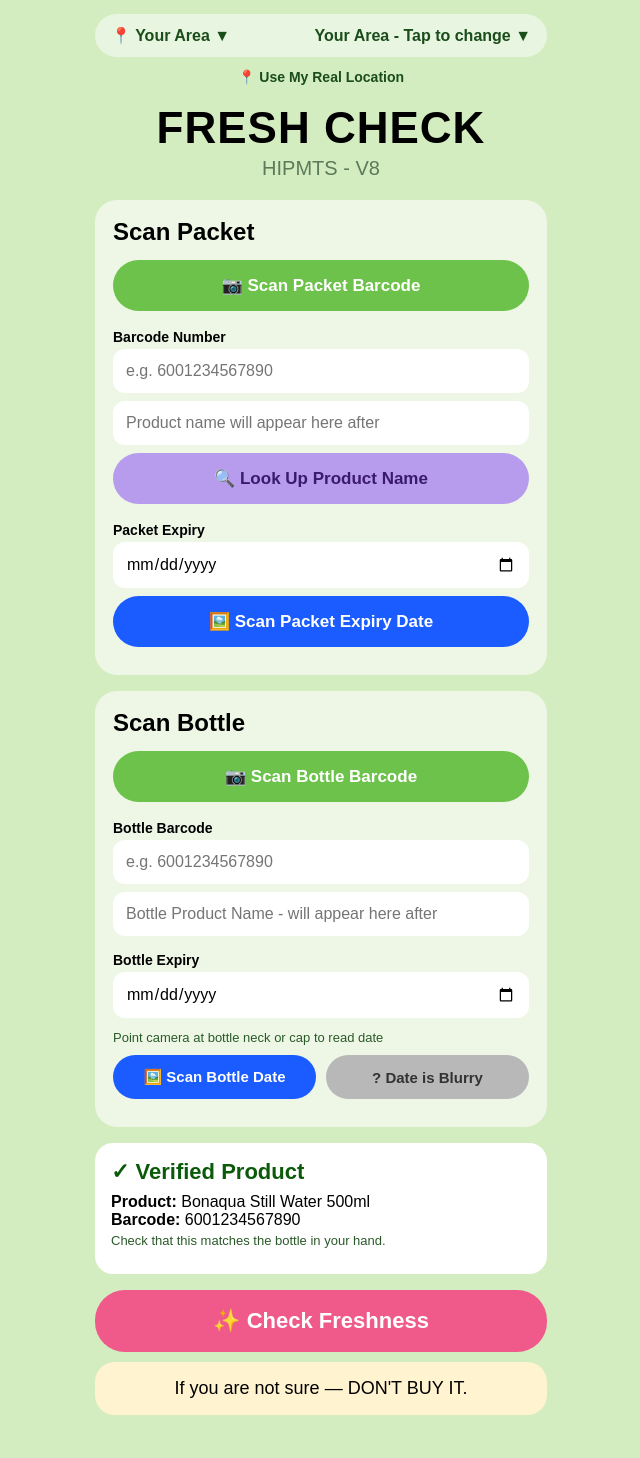
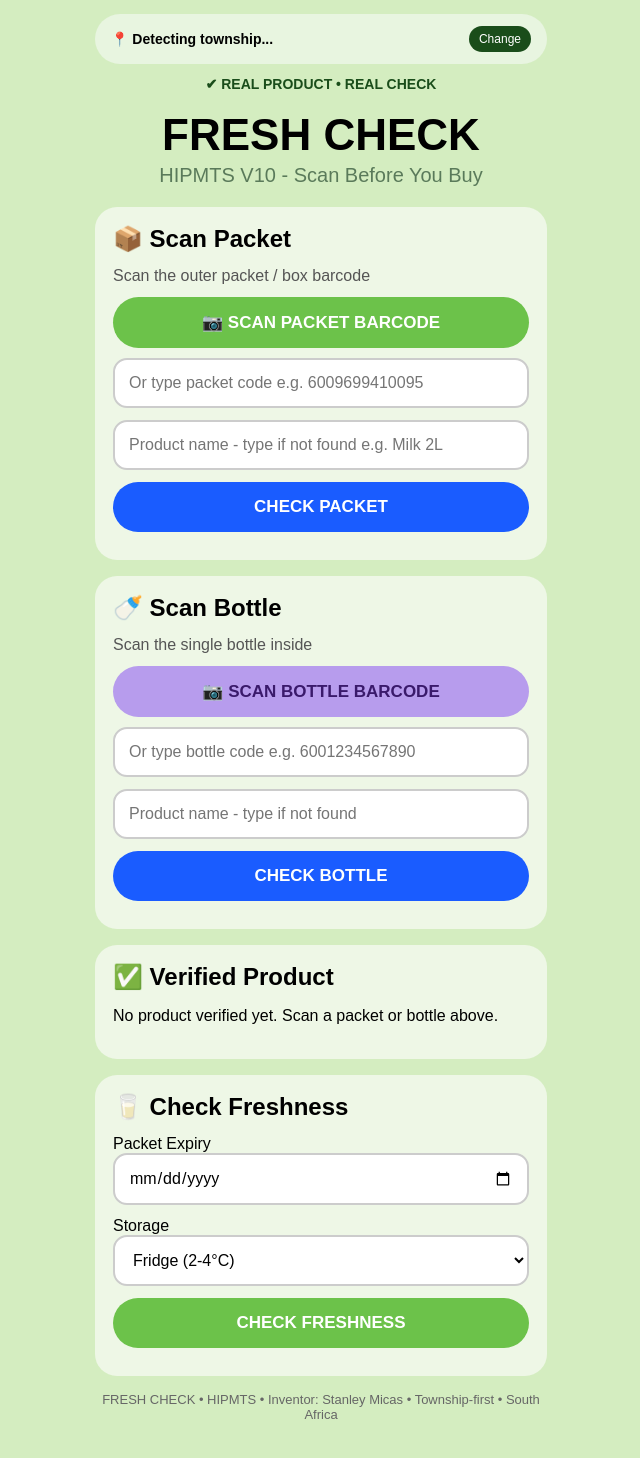
Before and after one commit to stanleymicas-png/fresh-check-v10, a plain HTML site: page index.html in a window 1280 px wide. Shown: the whole page, without its empty margins (319-959 px from the left). Drawn offline with Linux system fonts and the light colour scheme.

Commit message:
Update index.html

```diff
--- a/index.html
+++ b/index.html
@@ -3,14 +3,17 @@
 <head>
 <meta charset="UTF-8">
 <meta name="viewport" content="width=device-width, initial-scale=1.0">
-<title>FRESH CHECK - HIPMTS V8</title>
+<title>FRESH CHECK - HIPMTS V10</title>
+<script src="https://unpkg.com/html5-qrcode@2.3.8/html5-qrcode.min.js"></script>
 <style>
 *{box-sizing:border-box;font-family:Arial,sans-serif}
-body{margin:0;background:#d4edc0;padding:0}
+body{margin:0;background:#d4edc0}
 .app{max-width:480px;margin:0 auto;background:#d4edc0;padding:14px 14px 30px}
-.location{background:#e8f5e0;border-radius:30px;padding:12px 16px;display:flex;justify-content:space-between;align-items:center;font-weight:bold;color:#1a4d1a}
+.location{background:#e8f5e0;border-radius:30px;padding:12px 16px;display:flex;justify-content:space-between;align-items:center;font-weight:bold}
+.location span{font-size:14px}
+.location button{border:none;background:#1a4d1a;color:#fff;border-radius:20px;padding:6px 10px;font-size:12px}
 .real{text-align:center;color:#1a4d1a;font-weight:bold;margin:12px 0;font-size:14px}
-h1{text-align:center;font-size:44px;margin:18px 0 0;letter-spacing:1px}
+h1{text-align:center;font-size:44px;margin:18px 0 0}
 .sub{text-align:center;color:#5a7a5a;font-size:20px;margin:4px 0 20px}
 .card{background:#eef7e6;border-radius:22px;padding:18px;margin-bottom:16px}
 .card h2{margin:0 0 14px;font-size:24px}
@@ -18,108 +21,159 @@ h1{text-align:center;font-size:44px;margin:18px 0 0;letter-spacing:1px}
 .green{background:#6cc24a;color:#fff}
 .purple{background:#b79ced;color:#3a1a6b}
 .blue{background:#1a5cff;color:#fff}
-.grey{background:#b8b8b8;color:#333}
-.pink{background:#f05a8a;color:#fff;font-size:22px;padding:18px}
-input{width:100%;padding:13px;border:none;border-radius:12px;margin-bottom:8px;font-size:16px}
-label{font-weight:bold;font-size:14px;display:block;margin:8px 0 4px}
-.small{font-size:13px;color:#2a5a2a;margin:4px 0 10px}
-.row{display:flex;gap:10px}
-.row .btn{flex:1;font-size:15px;padding:13px}
-.verified{background:#fff;border-radius:18px;padding:16px;margin-bottom:16px}
-.verified h3{color:#0a5a0a;margin:0 0 8px;font-size:22px}
-.bottom{background:#fff3d0;border-radius:20px;padding:16px;text-align:center;font-size:18px}
-.result{border-radius:14px;padding:14px;text-align:center;font-weight:bold;font-size:19px;margin:12px 0;display:none}
+.grey{background:#ababab;color:#333}
+.input{width:100%;padding:14px;border:2px solid #ccc;border-radius:14px;font-size:16px;margin-bottom:12px;background:#fff}
+.result{border-radius:16px;padding:14px;margin-top:10px;display:none;font-weight:bold}
+.ok{background:#d4edda;color:#155724}
+.bad{background:#f8d7da;color:#721c24}
+.small{font-size:13px;color:#666;text-align:center;margin-top:8px}
+.badge{display:inline-block;background:#1a4d1a;color:#fff;padding:6px 14px;border-radius:20px;font-size:13px}
+#reader{width:100%;border-radius:16px;overflow:hidden;display:none;margin-bottom:12px;background:#000}
+#reader video{width:100%!important}
+.cam-note{text-align:center;font-size:13px;color:#333;display:none;margin-bottom:10px}
 </style>
 </head>
 <body>
 <div class="app">
-  <div class="location"><span>📍 Your Area ▼</span><span id="area">Your Area - Tap to change ▼</span></div>
-  <div class="real">📍 Use My Real Location</div>
+
+<div class="location"><span id="locText">📍 Detecting township...</span><button onclick="askTownship()">Change</button></div>
+<div class="real">✔ REAL PRODUCT • REAL CHECK</div>
+
 <h1>FRESH CHECK</h1>
-  <div class="sub">HIPMTS - V8</div>
+<p class="sub">HIPMTS V10 - Scan Before You Buy</p>
 
-  <!-- 1. PACKET -->
+<div id="reader"></div>
+<div id="camNote" class="cam-note">Point camera at barcode — hold steady. <button onclick="stopScan()">Cancel</button></div>
+
 <div class="card">
-    <h2>Scan Packet</h2>
-    <button class="btn green" onclick="scanPacket()">📷 Scan Packet Barcode</button>
-    <label>Barcode Number</label>
-    <input id="packetBarcode" placeholder="e.g. 6001234567890" oninput="lookup(this.value,'packetName')">
-    <input id="packetName" placeholder="Product name will appear here after" readonly>
-    <button class="btn purple" onclick="lookup(document.getElementById('packetBarcode').value,'packetName')">🔍 Look Up Product Name</button>
-    <label>Packet Expiry</label>
-    <input type="date" id="packetExpiry">
-    <button class="btn blue" onclick="alert('Point camera at packet expiry date')">🖼️ Scan Packet Expiry Date</button>
+<h2>📦 Scan Packet</h2>
+<p style="margin:0 0 12px;color:#555">Scan the outer packet / box barcode</p>
+<button class="btn green" onclick="startScan('packet')">📷 SCAN PACKET BARCODE</button>
+<input class="input" id="packetCode" placeholder="Or type packet code e.g. 6009699410095">
+<input class="input" id="packetName" placeholder="Product name - type if not found e.g. Milk 2L">
+<button class="btn blue" onclick="checkPacket()">CHECK PACKET</button>
+<div id="packetResult" class="result"></div>
 </div>
 
-  <!-- 2. BOTTLE -->
 <div class="card">
-    <h2>Scan Bottle</h2>
-    <button class="btn green" onclick="scanBottle()">📷 Scan Bottle Barcode</button>
-    <label>Bottle Barcode</label>
-    <input id="bottleBarcode" placeholder="e.g. 6001234567890" oninput="lookup(this.value,'bottleName')">
-    <input id="bottleName" placeholder="Bottle Product Name - will appear here after" readonly>
-    <label>Bottle Expiry</label>
-    <input type="date" id="bottleExpiry">
-    <div class="small">Point camera at bottle neck or cap to read date</div>
-    <div class="row">
-      <button class="btn blue" onclick="alert('Point camera at bottle neck / cap')">🖼️ Scan Bottle Date</button>
-      <button class="btn grey" onclick="alert('Type the date manually if blurry')">? Date is Blurry</button>
-    </div>
+<h2>🍼 Scan Bottle</h2>
+<p style="margin:0 0 12px;color:#555">Scan the single bottle inside</p>
+<button class="btn purple" onclick="startScan('bottle')">📷 SCAN BOTTLE BARCODE</button>
+<input class="input" id="bottleCode" placeholder="Or type bottle code e.g. 6001234567890">
+<input class="input" id="bottleName" placeholder="Product name - type if not found">
+<button class="btn blue" onclick="checkBottle()">CHECK BOTTLE</button>
+<div id="bottleResult" class="result"></div>
 </div>
 
-  <!-- VERIFIED -->
-  <div class="verified">
-    <h3>✓ Verified Product</h3>
-    <div><b>Product:</b> <span id="verifiedProduct">Bonaqua Still Water 500ml</span></div>
-    <div><b>Barcode:</b> <span id="verifiedBarcode">6001234567890</span></div>
-    <div class="small">Check that this matches the bottle in your hand.</div>
+<div class="card">
+<h2>✅ Verified Product</h2>
+<p id="verifiedText">No product verified yet. Scan a packet or bottle above.</p>
+<span class="badge" id="verifiedBadge" style="display:none">VERIFIED ✔</span>
 </div>
 
-  <div id="result" class="result"></div>
-  <button class="btn pink" onclick="checkFreshness()">✨ Check Freshness</button>
-  <div class="bottom">If you are not sure — DON'T BUY IT.</div>
+<div class="card">
+<h2>🥛 Check Freshness</h2>
+<label>Packet Expiry</label>
+<input class="input" type="date" id="expiry">
+<label>Storage</label>
+<select class="input" id="storage"><option>Fridge (2-4°C)</option><option>Room Temp</option><option>Freezer</option></select>
+<button class="btn green" onclick="checkFresh()">CHECK FRESHNESS</button>
+<div id="freshResult" class="result"></div>
 </div>
 
+<p class="small">FRESH CHECK • HIPMTS • Inventor: Stanley Micas • Township-first • South Africa</p>
+
+</div>
 <script>
-// --- GPS: LOCATION CHANGES BY ITSELF ---
-if(navigator.geolocation){
-  navigator.geolocation.getCurrentPosition(async pos=>{
-    try{
-      let r = await fetch(`https://nominatim.openstreetmap.org/reverse?format=json&lat=${pos.coords.latitude}&lon=${pos.coords.longitude}`);
-      let d = await r.json();
-      let town = d.address.town || d.address.city || d.address.village || d.address.suburb || "Your Area";
-      document.getElementById('area').innerText = town + " - GPS Detected";
-    }catch(e){ document.getElementById('area').innerText = "GPS Detected"; }
+let html5Qr = null;
+let scanTarget = 'packet';
+
+// --- LOCATION: Township first, works anywhere, NO hard-coded town ---
+function askTownship(){
+  var t = prompt('Type your township / town e.g. Pampierstad, Soweto, Bloemfontein:');
+  if(t){ document.getElementById('locText').innerText = '📍 ' + t.trim() + ' ▼'; }
+}
+function detectLocation(){
+  if(!navigator.geolocation){
+    document.getElementById('locText').innerText = '📍 Location not found - tap Change';
+    return;
+  }
+  navigator.geolocation.getCurrentPosition(function(pos){
+    fetch('https://nominatim.openstreetmap.org/reverse?format=jsonv2&lat='+pos.coords.latitude+'&lon='+pos.coords.longitude)
+    .then(r=>r.json()).then(data=>{
+      var a = data.address || {};
+      // Township-first: suburb / neighbourhood / township / town / village, then municipality / city
+      var township = a.suburb || a.neighbourhood || a.township || a.town || a.village || a.hamlet || a.city_district || '';
+      var muni = a.municipality || a.city || a.county || a.state_district || '';
+      if(township && muni && township.toLowerCase() !== muni.toLowerCase()){
+        document.getElementById('locText').innerText = '📍 ' + township + ', ' + muni + ' ▼';
+      } else if(township){
+        document.getElementById('locText').innerText = '📍 ' + township + ' ▼';
+      } else if(muni){
+        document.getElementById('locText').innerText = '📍 ' + muni + ' ▼';
+      } else {
+        document.getElementById('locText').innerText = '📍 Location not found - tap Change';
+      }
+    }).catch(()=>{ document.getElementById('locText').innerText = '📍 Location not found - tap Change'; });
+  }, function(){ document.getElementById('locText').innerText = '📍 Location not found - tap Change'; });
+}
+detectLocation();
+
+// --- REAL CAMERA SCANNER ---
+function startScan(target){
+  scanTarget = target;
+  document.getElementById('reader').style.display='block';
+  document.getElementById('camNote').style.display='block';
+  if(html5Qr){ html5Qr.clear().catch(()=>{}); }
+  html5Qr = new Html5Qrcode("reader");
+  html5Qr.start({facingMode:"environment"}, {fps:10, qrbox:{width:250, height:150}},
+    function(decoded){
+      if(scanTarget==='packet'){ document.getElementById('packetCode').value = decoded; }
+      else { document.getElementById('bottleCode').value = decoded; }
+      stopScan();
+      if(scanTarget==='packet'){ checkPacket(); } else { checkBottle(); }
+    },
+    function(err){}
+  ).catch(function(e){
+    alert('Camera blocked. Please allow camera in browser, or type barcode instead.');
+    stopScan();
   });
 }
-// --- BARCODE DATABASE: SIZE MUST COME FROM BARCODE, NEVER GUESS ---
-const DB = {
-  "6001234567890": "Bonaqua Still Water 500ml",
-  "6001234567891": "Bonaqua Still Water 1 Litre",
-  "6001234567892": "Bonaqua Still Water 2 Litre"
-};
-function lookup(code, target){
-  if(DB[code]){
-    document.getElementById(target).value = DB[code];
-    document.getElementById('verifiedProduct').innerText = DB[code];
-    document.getElementById('verifiedBarcode').innerText = code;
+function stopScan(){
+  document.getElementById('reader').style.display='none';
+  document.getElementById('camNote').style.display='none';
+  if(html5Qr){ html5Qr.stop().then(()=>html5Qr.clear()).catch(()=>{}); }
 }
+
+function show(id,msg,ok){var el=document.getElementById(id);el.style.display='block';el.className='result '+(ok?'ok':'bad');el.innerHTML=msg;}
+function checkPacket(){
+  var v=document.getElementById('packetCode').value.trim();
+  var n=document.getElementById('packetName').value.trim();
+  if(!v){show('packetResult','Please scan or type a packet code.',false);return;}
+  // No fake Red Flag for unknown real barcodes - let user type name and continue
+  var displayName = n ? n : '(Name not in database - type product name above)';
+  show('packetResult','✔ PACKET SCANNED<br>Barcode: '+v+'<br>Product: '+displayName+'<br>Status: Scanned - now check freshness below',true);
+  document.getElementById('verifiedText').innerText='Packet: '+v+' - '+displayName;
+  document.getElementById('verifiedBadge').style.display='inline-block';
 }
-function scanPacket(){
-  let c = prompt("Scan / Type Packet Barcode:");
-  if(c){ document.getElementById('packetBarcode').value=c; lookup(c,'packetName'); }
+function checkBottle(){
+  var v=document.getElementById('bottleCode').value.trim();
+  var n=document.getElementById('bottleName').value.trim();
+  if(!v){show('bottleResult','Please scan or type a bottle code.',false);return;}
+  var displayName = n ? n : '(Name not in database - type product name above)';
+  show('bottleResult','✔ BOTTLE SCANNED<br>Barcode: '+v+'<br>Product: '+displayName+'<br>Status: Scanned - now check freshness below',true);
+  document.getElementById('verifiedText').innerText='Bottle: '+v+' - '+displayName;
+  document.getElementById('verifiedBadge').style.display='inline-block';
 }
-function scanBottle(){
-  let c = prompt("Scan / Type Bottle Barcode:");
-  if(c){ document.getElementById('bottleBarcode').value=c; lookup(c,'bottleName'); }
-}
-function checkFreshness(){
-  let date = document.getElementById('packetExpiry').value || document.getElementById('bottleExpiry').value;
-  let box = document.getElementById('result'); box.style.display='block';
-  if(!date){ box.style.background='#ffe9a8'; box.innerText='Please enter or scan expiry date first'; return; }
-  let exp = new Date(date); let today = new Date(); today.setHours(0,0,0,0);
-  if(exp < today){ box.style.background='#ffcccc'; box.innerText="DON'T BUY - EXPIRED"; }
-  else { box.style.background='#c8ffcf'; box.innerText='Fresh - Good to Buy'; }
+function checkFresh(){
+  var d=document.getElementById('expiry').value;
+  if(!d){show('freshResult','Please select Expiry Date.',false);return;}
+  var exp=new Date(d); var today=new Date(); today.setHours(0,0,0,0);
+  var diff=Math.ceil((exp-today)/(1000*60*60*24));
+  if(diff<0){show('freshResult','✘ EXPIRED '+Math.abs(diff)+' days ago<br>DO NOT USE.',false);}
+  else if(diff===0){show('freshResult','⚠ EXPIRES TODAY - Use today or do not buy.<br>Keep in Fridge.',true);}
+  else if(diff<=3){show('freshResult','⚠ USE SOON - Expires in '+diff+' day(s)<br>Keep in Fridge.',true);}
+  else{show('freshResult','✔ FRESH - '+diff+' days left<br>Expiry: '+d+'<br>Storage: '+document.getElementById('storage').value,true);}
 }
 </script>
 </body>
```
Lines whose indentation alone changed are shown as unchanged.
